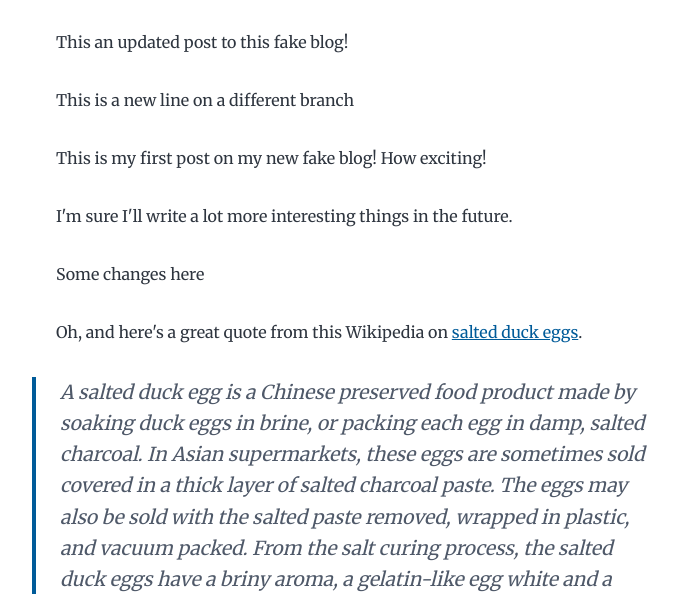
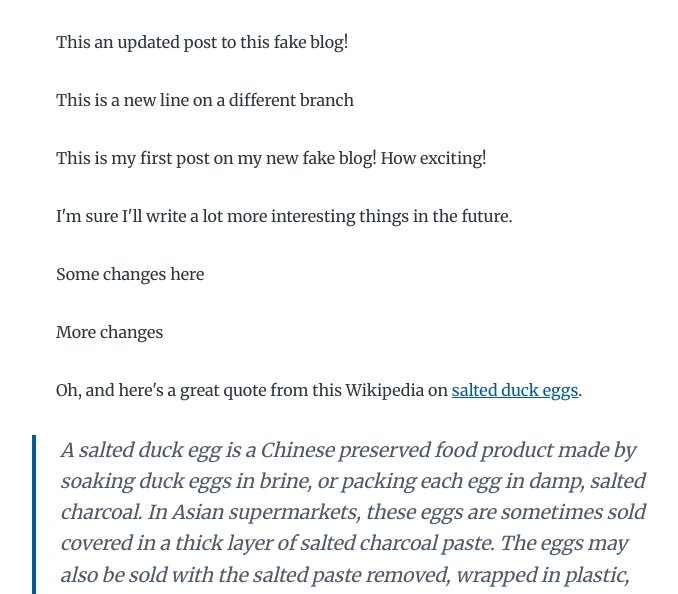
Before and after one commit to aitkenster/test-site, a Gatsby site: page /hello-world/ in a window 1280 px wide. Shown: the part 211-805 px from the top of the page, without its empty margins (268-946 px from the left). Built offline with nearby package versions, Linux system fonts and the light colour scheme; Gatsby itself is replaced by a stand-in of ours; some packages are replaced by stand-ins of ours.

Commit message:
More content changes

```diff
--- a/content/blog/hello-world/index.md
+++ b/content/blog/hello-world/index.md
@@ -12,6 +12,8 @@ This is my first post on my new fake blog! How exciting!
 I'm sure I'll write a lot more interesting things in the future.
 
 Some changes here
+
+More changes
 
 Oh, and here's a great quote from this Wikipedia on
 [salted duck eggs](https://en.wikipedia.org/wiki/Salted_duck_egg).
```
